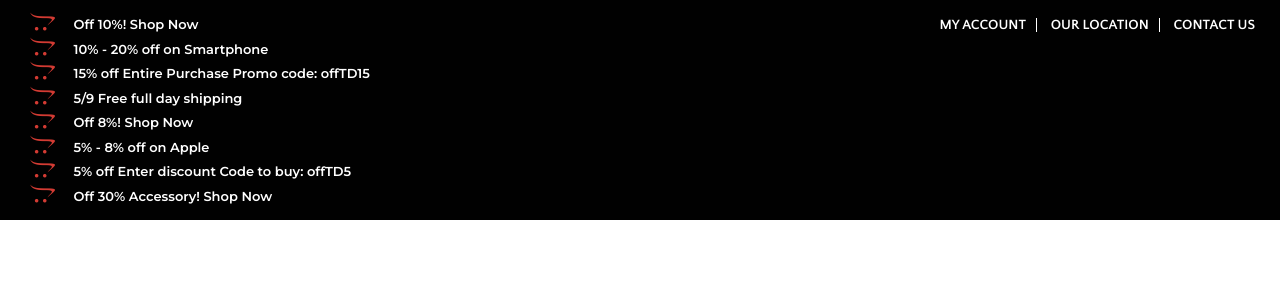
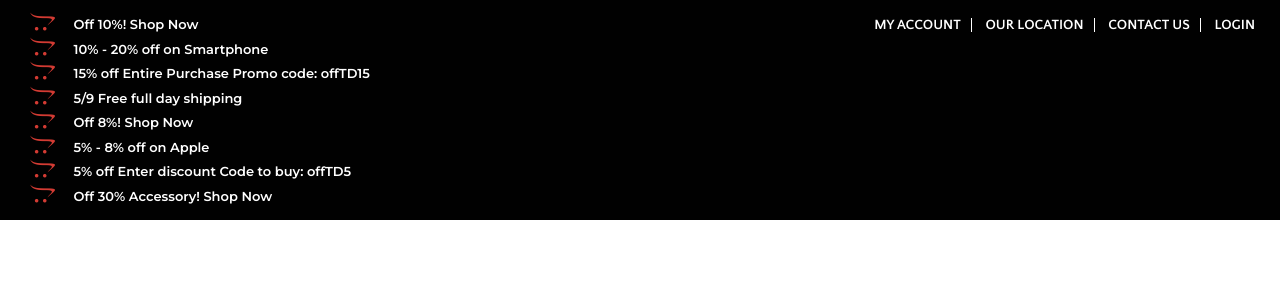
Before and after one commit to duongnx03/TechDiscover, a PHP site: page /thewayshop/header.php in a window 1280 px wide. Shown: the top 300 px of the page. Run offline with PHP 8.4, Linux system fonts and the light colour scheme; some libraries are stand-ins or nearby versions.

Commit message:
Update header.php update logic 2:42am 20/08/2023

```diff
--- a/thewayshop/header.php
+++ b/thewayshop/header.php
@@ -1,3 +1,49 @@
+<?php
+session_start();
+
+$myAccountLink = ''; // Khởi tạo giá trị mặc định cho liên kết "My Account"
+
+// Kiểm tra xem người dùng đã đăng nhập hay chưa
+if (isset($_SESSION["login"]) && isset($_SESSION["id"])) {
+    $userId = $_SESSION["id"];
+
+    require '../admin/config.php';
+
+    $hostname = 'localhost';
+    $username = 'root';
+    $password = '';
+    $database = 'website_td';
+
+    // Tạo kết nối đến cơ sở dữ liệu bằng MySQLi
+    $conn = mysqli_connect($hostname, $username, $password, $database);
+
+    // Kiểm tra xem kết nối có thành công không
+    if (!$conn) {
+        die("Database connection error: " . mysqli_connect_error());
+    }
+
+    $result = mysqli_query($conn, "SELECT * FROM users WHERE id = '$userId'");
+    $row = mysqli_fetch_assoc($result);
+
+    if ($row) {
+        // Nếu người dùng tồn tại, hiển thị liên kết "My Account"
+        $myAccountLink = '<li><a href="my-account.php">My Account</a></li>';
+    } else {
+        // Nếu không tìm thấy người dùng, xóa phiên và đăng xuất
+        unset($_SESSION["login"]);
+        unset($_SESSION["id"]);
+        header("Location: ../login.php");
+        exit();
+    }
+
+    $conn->close();
+}
+
+$loginLink = '<li><a href="../login.php">Login</a></li>';
+?>
+
+<!-- Các phần còn lại của header.php -->
+
 <!DOCTYPE html>
 <html lang="en">
 <!-- Basic -->
@@ -79,9 +125,17 @@
 
                     <div class="our-link">
                         <ul>
+
                             <li><a href="my-account.php">My Account</a></li>
                             <li><a href="https://www.google.com/maps/place/391A+%C4%90.+Nam+K%E1%BB%B3+Kh%E1%BB%9Fi+Ngh%C4%A9a,+Ph%C6%B0%E1%BB%9Dng+14,+Qu%E1%BA%ADn+3,+Th%C3%A0nh+ph%E1%BB%91+H%E1%BB%93+Ch%C3%AD+Minh+700000/@10.7907758,106.6818425,17z/data=!3m1!4b1!4m6!3m5!1s0x317528d4a8afdb7b:0x2e46c4ada94947dd!8m2!3d10.7907758!4d106.6818425!16s%2Fg%2F11h89s2mz2?hl=en&entry=ttu">Our location</a></li>
                             <li><a href="contact-us.php">Contact Us</a></li>
+                            <?php
+                            if (isset($_SESSION["login"])) {
+                                echo '<li><a href="../logout.php">Logout</a></li>';
+                            } else {
+                                echo '<li><a href="../login.php">Login</a></li>';
+                            }
+                            ?>
                         </ul>
                     </div>
                 </div>
```
